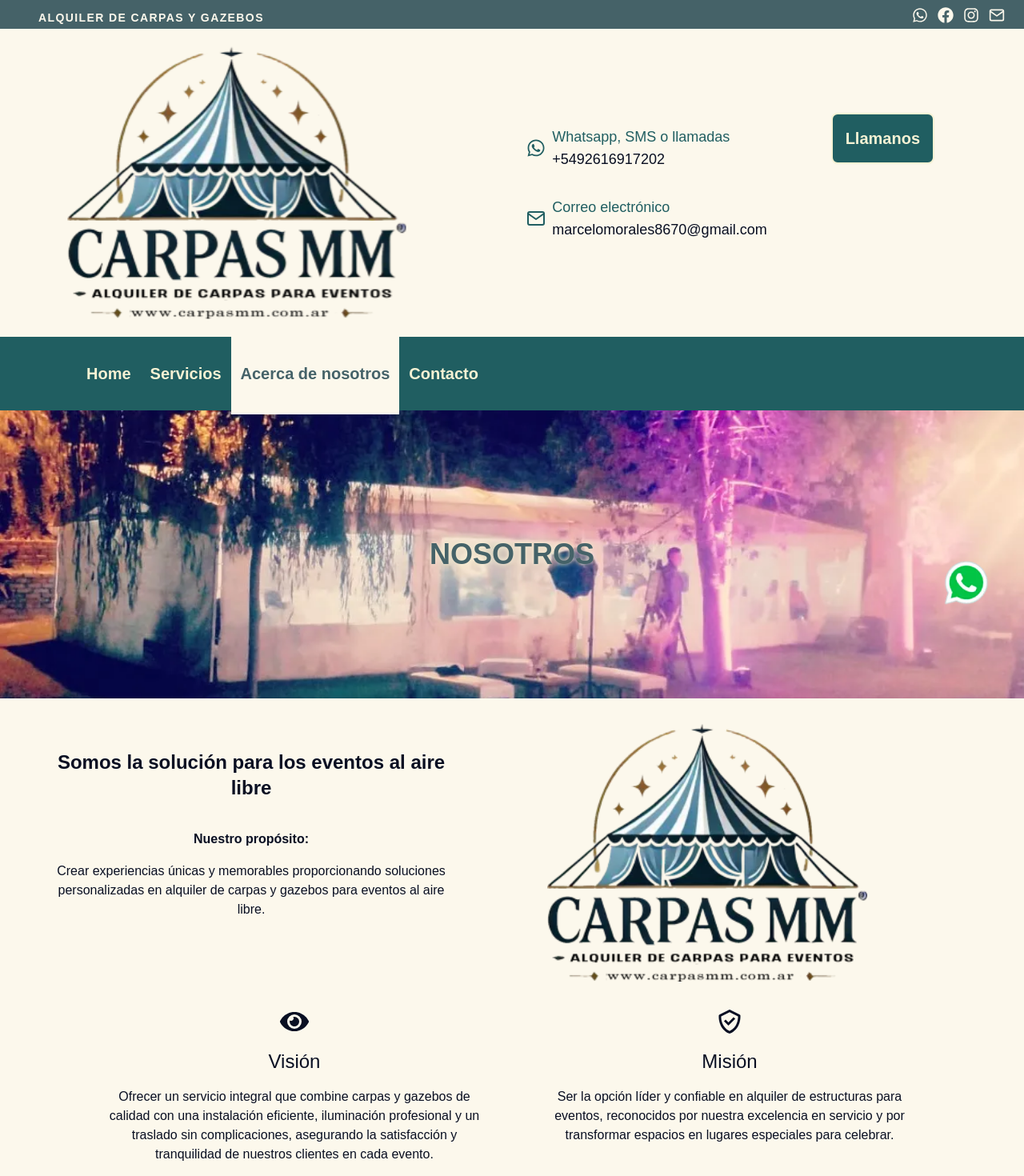
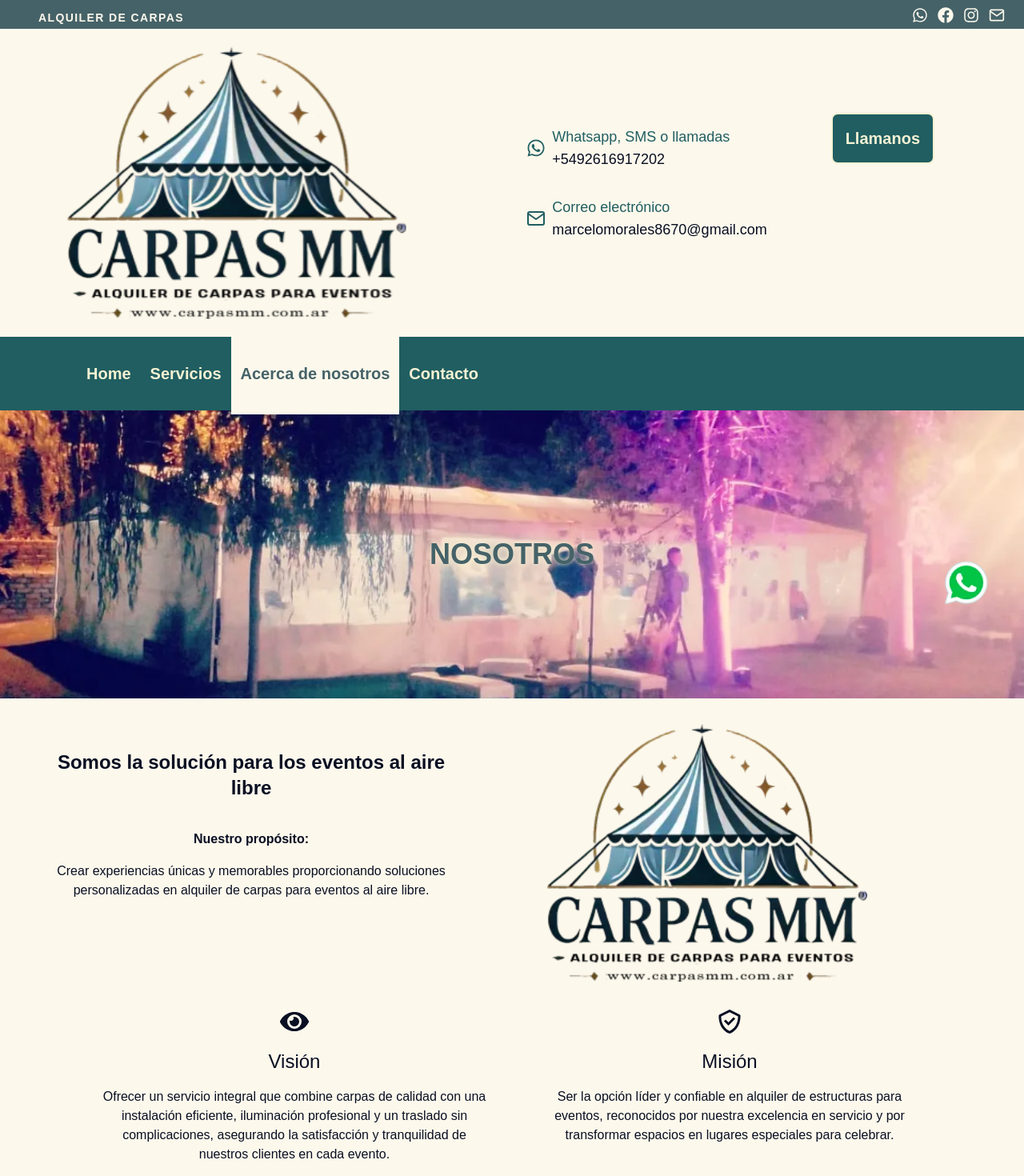
Before and after one commit to DevZeppelin/carpasmm, a Next.js app: page /acercade in a window 1280 px wide. Shown: the top 1470 px of the page at 80% size. Built offline with nearby package versions, Linux system fonts and the light colour scheme.

Commit message:
elinimo la palabra gazebos

```diff
--- a/src/app/acercade/page.js
+++ b/src/app/acercade/page.js
@@ -24,7 +24,7 @@ const QuienesSomos = () => {
               <div className="bg-yellow w-32 h-1 mx-auto"></div>
               <p className="font-bold"> Nuestro propósito:</p>
               <p>
-                Crear experiencias únicas y memorables proporcionando soluciones personalizadas en alquiler de carpas y gazebos para eventos al aire libre.
+                Crear experiencias únicas y memorables proporcionando soluciones personalizadas en alquiler de carpas para eventos al aire libre.
               </p>
 
 
@@ -34,7 +34,7 @@ const QuienesSomos = () => {
                 width={400}
                 height={300}
                 src="/logo.webp"
-                alt="carpas mm alquiler carpas gazebos infraestructura "
+                alt="carpas mm alquiler carpas  infraestructura "
 
               />
             </div>
@@ -45,7 +45,7 @@ const QuienesSomos = () => {
             <FaEye className="mx-auto text-4xl text-yellow" />
             <h2 className="text-2xl text-yellow">Visión</h2>
             <p>
-              Ofrecer un servicio integral que combine carpas y gazebos de calidad con una instalación eficiente, iluminación profesional y un traslado sin complicaciones, asegurando la satisfacción y tranquilidad de nuestros clientes en cada evento.
+              Ofrecer un servicio integral que combine carpas de calidad con una instalación eficiente, iluminación profesional y un traslado sin complicaciones, asegurando la satisfacción y tranquilidad de nuestros clientes en cada evento.
             </p>
           </div>
           <div className="space-y-4">
--- a/src/app/components/TopLeyend.js
+++ b/src/app/components/TopLeyend.js
@@ -14,7 +14,7 @@ const TopLeyend = ({toggleNav}) => {
     <div className="flex justify-center md:justify-between pt-2 text-black md:text-lightGray md:bg-darkGray">
       <div className="hidden md:flex px-12">
         <p className="text-sm font-bold tracking-widest my-auto font-righteous uppercase text-secundary">
-          alquiler de carpas y gazebos
+          alquiler de carpas
         </p>
       </div>
       <div className="p-2 ml-2 md:hidden absolute top-0 right-5 w-10 text-4xl">
--- a/src/app/components/TopMainScreen.js
+++ b/src/app/components/TopMainScreen.js
@@ -12,7 +12,7 @@ const TopMainScreen = () => {
         <Link href="/">
           <img
             src="logo.webp"
-            alt="carpas mm alquiler lonas gazebos mendoza"
+            alt="carpas mm alquiler lonas toldos mendoza"
             width="400"
             height="400"
             className="animate-logo"
--- a/src/app/components/sections/SectionServices.js
+++ b/src/app/components/sections/SectionServices.js
@@ -15,7 +15,7 @@ const SectionServices = () => {
           <div className="space-y-4 pb-6">
             <AiFillSafetyCertificate className="text-6xl text-navbar mx-auto" />
             <h2 className="uppercase text-navbar font-bold">Calidad</h2>
-            <p>Ofrecemos carpas y gazebos de alta calidad, diseñados para resistir cualquier clima y adaptarse a las necesidades de tu evento. Cada detalle cuenta para crear experiencias excepcionales.</p>
+            <p>Ofrecemos carpas de alta calidad, diseñados para resistir cualquier clima y adaptarse a las necesidades de tu evento. Cada detalle cuenta para crear experiencias excepcionales.</p>
           </div>
           <div className="space-y-4 pb-6">
             <MdSafetyDivider className="text-6xl text-navbar mx-auto" />
--- a/src/app/layout.js
+++ b/src/app/layout.js
@@ -2,7 +2,7 @@ import "./globals.css";
 
 export const metadata = {
   title: "Carpas MM",
-  description: "Alquiler de carpas y gazebos MM para eventops al aire libre",
+  description: "Alquiler de carpas para eventos al aire libre en Mendoza",
 };
 
 export default function RootLayout({ children }) {
--- a/src/app/page.js
+++ b/src/app/page.js
@@ -18,11 +18,11 @@ export default function Home() {
         <meta charSet="UTF-8" />
         <meta
           name="description"
-          content="carpas mm,alquiler,carpas,gazebos,lonas,eventos,casamientos,fiesta,aire libre, infraestructura eventos, mendoza"
+          content="carpas mm,alquiler,carpas,lonas,eventos,casamientos,fiesta,aire libre, infraestructura eventos, mendoza"
         />
         <meta
           name="keywords"
-          content="carpas mm,alquiler,carpas,gazebos,lonas,eventos,casamientos,fiesta,aire libre, infraestructura eventos, mendoza"
+          content="carpas mm,alquiler,carpas,lonas,eventos,casamientos,fiesta,aire libre, infraestructura eventos, mendoza"
         />
         <meta name="author" content="Gino Pietrobon" />
       </Head>
```
